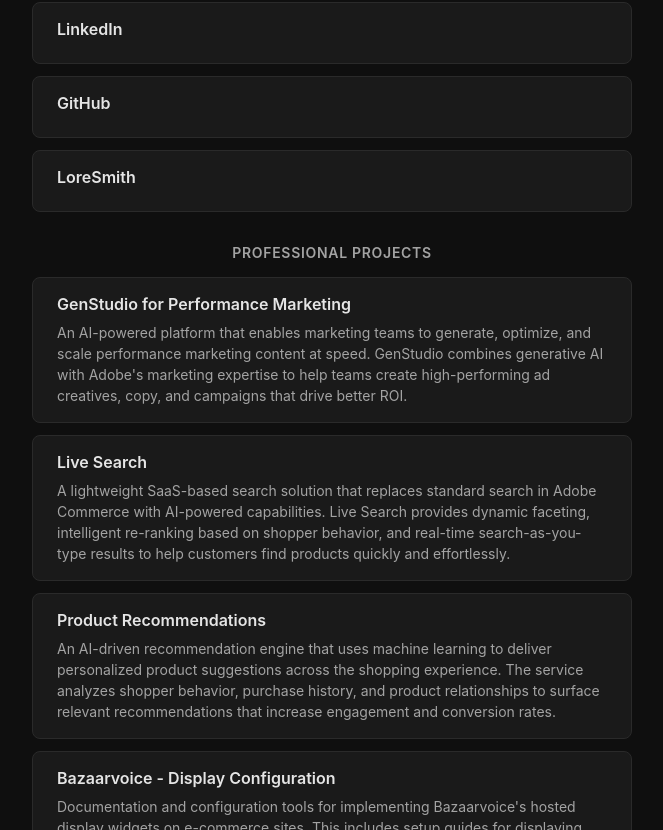
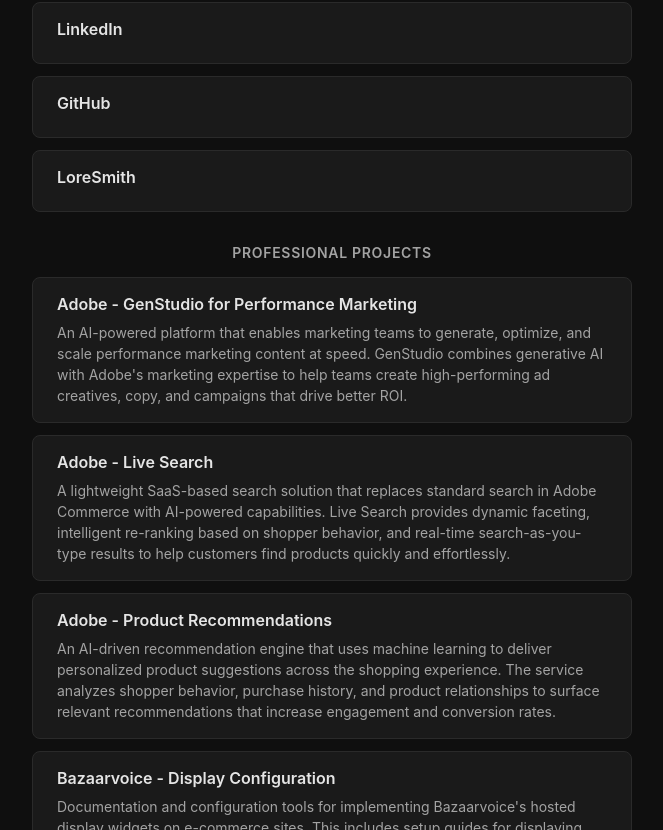
Before and after one commit to ofisk/ofisk-tech-links, a React (Vite) app: page / in a window 1280 px wide. Shown: the part 362-1192 px from the top of the page, without its empty margins (308-971 px from the left). Built offline with nearby package versions, Linux system fonts and the light colour scheme.

Commit message:
Added Adobe prefix to professional links

```diff
--- a/src/App.jsx
+++ b/src/App.jsx
@@ -21,17 +21,17 @@
 
   const adobeLinks = [
     {
-      label: 'GenStudio for Performance Marketing',
+      label: 'Adobe - GenStudio for Performance Marketing',
       url: 'https://business.adobe.com/products/genstudio-for-performance-marketing.html?s_iid=7015Y000003t3H0QAI&s_cid=701Ke0000004qe8IAA&sdid=Z9X3FC66&mv=search&edtamo=true&s_kwcid=AL!3085!3!757296738213!e!!g!!genstudio%20for%20performance%20marketing!22662564427!180434505803&ef_id=CjwKCAiA8vXIBhAtEiwAf3B-gyavRAEujk1LVv5fR-eTytRArH_tBnAAB1q7-ybCn-QvIo1rt4KIaBoCWh8QAvD_BwE:G:s&gad_source=1&gad_campaignid=22662564427&gbraid=0AAAAADOODJQDBSplsEg7OmAc4-tLACKwz&gclid=CjwKCAiA8vXIBhAtEiwAf3B-gyavRAEujk1LVv5fR-eTytRArH_tBnAAB1q7-ybCn-QvIo1rt4KIaBoCWh8QAvD_BwE',
       summary: 'An AI-powered platform that enables marketing teams to generate, optimize, and scale performance marketing content at speed. GenStudio combines generative AI with Adobe\'s marketing expertise to help teams create high-performing ad creatives, copy, and campaigns that drive better ROI.'
     },
     {
-      label: 'Live Search',
+      label: 'Adobe - Live Search',
       url: 'https://experienceleague.adobe.com/en/docs/commerce/live-search/overview',
       summary: 'A lightweight SaaS-based search solution that replaces standard search in Adobe Commerce with AI-powered capabilities. Live Search provides dynamic faceting, intelligent re-ranking based on shopper behavior, and real-time search-as-you-type results to help customers find products quickly and effortlessly.'
     },
     {
-      label: 'Product Recommendations',
+      label: 'Adobe - Product Recommendations',
       url: 'https://experienceleague.adobe.com/en/docs/commerce/product-recommendations/overview',
       summary: 'An AI-driven recommendation engine that uses machine learning to deliver personalized product suggestions across the shopping experience. The service analyzes shopper behavior, purchase history, and product relationships to surface relevant recommendations that increase engagement and conversion rates.'
     },
```
